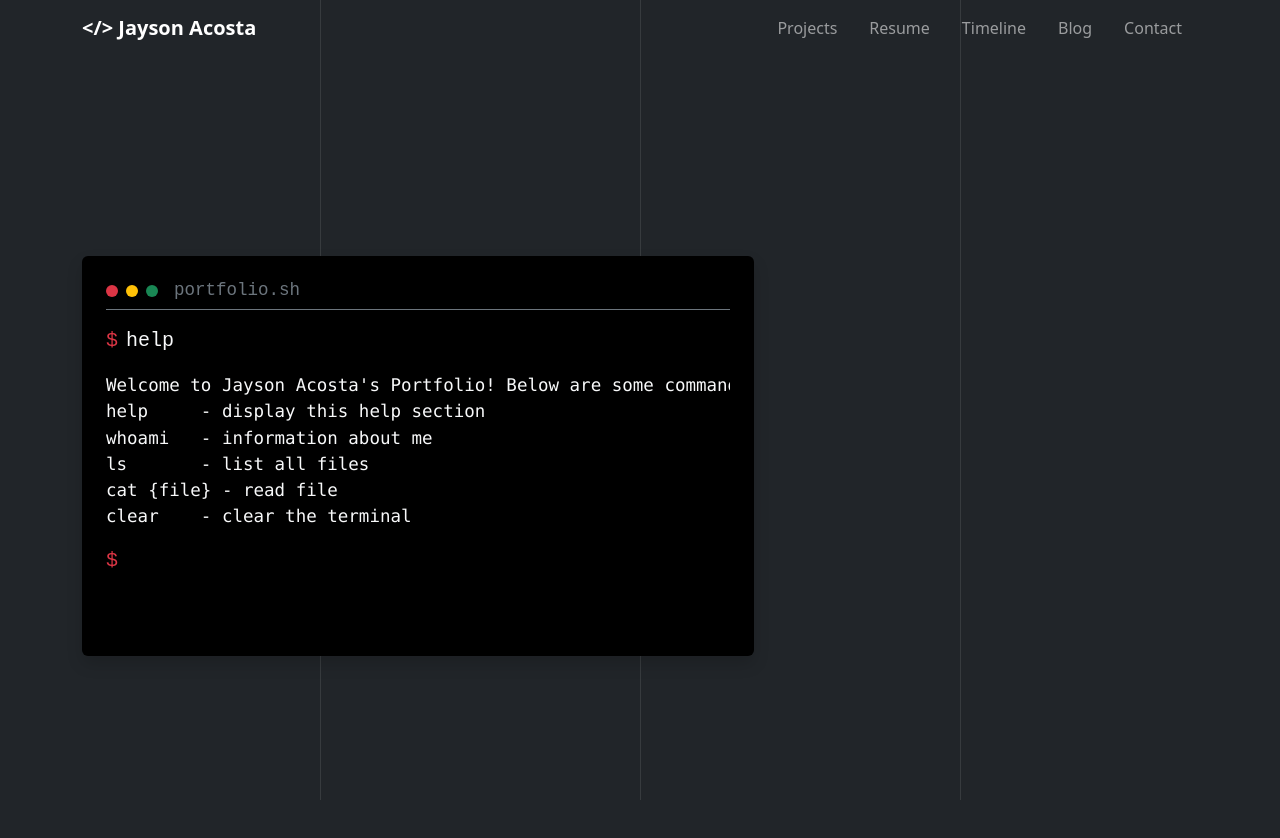
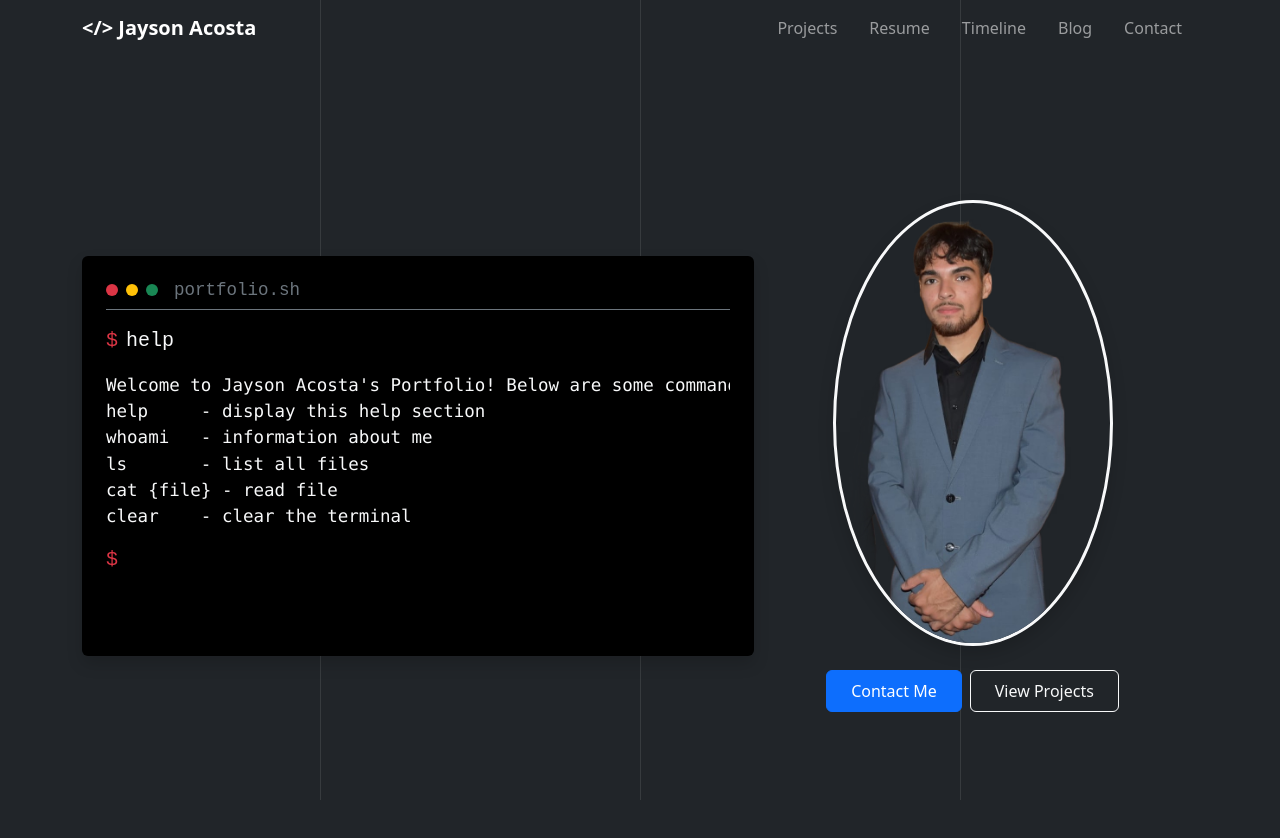
Before and after one commit to jacosta57/portfolio, a React (Vite) app: page / in a window 1280 px wide. Shown: the top 838 px of the page. Built offline with nearby package versions, Linux system fonts and the light colour scheme.

Commit message:
Added Column for Image and buttons next to Terminal

```diff
--- a/src/App.jsx
+++ b/src/App.jsx
@@ -1,13 +1,21 @@
 import 'bootstrap/dist/css/bootstrap.min.css'
 import Terminal from './components/Terminal/Terminal'
 import Navbar from './components/Navbar/Navbar'
+import MyCol from './components/MyCol/MyCol'
 
 function App() {
 
   return (
     <div>
       <Navbar />
-      <Terminal className="terminal" />
+      <section className="position-relative min-vh-100 d-flex align-items-center">
+        <div className="container">
+          <div className="row align-items-center">
+            <Terminal />
+            <MyCol />
+          </div>
+        </div>
+      </section>
     </div>
   )
 }
--- /dev/null
+++ b/src/components/MyCol/MyCol.jsx
@@ -0,0 +1,17 @@
+import image from '../../assets/me.png'
+
+function MyCol(){
+    return (
+        <div className="col-lg-5">
+          <div className="text-center">
+            <img src={image} alt="Profile" className="rounded-circle img-fluid border border-3 border-light shadow" style={{maxWidth: "280px" }}/>
+            <div className="mt-4">
+              <a href="./html/contact.html" className="btn btn-primary me-2 px-4 py-2">Contact Me</a>
+              <a href="./html/project.html" className="btn btn-outline-light px-4 py-2">View Projects</a>
+            </div>
+          </div>
+        </div>
+    )
+}
+
+export default MyCol;
--- a/src/components/Navbar/Navbar.jsx
+++ b/src/components/Navbar/Navbar.jsx
@@ -1,27 +1,27 @@
 function Navbar() {
     return (
-        <nav class="navbar navbar-expand-lg navbar-dark">
-            <div class="container">
-                <a class="navbar-brand fw-bold">&lt;/&gt; Jayson Acosta</a>
-                <button class="navbar-toggler" type="button" data-bs-toggle="collapse" data-bs-target="#navbarNav">
-                    <span class="navbar-toggler-icon"></span>
+        <nav className="navbar navbar-expand-lg navbar-dark">
+            <div className="container">
+                <a className="navbar-brand fw-bold">&lt;/&gt; Jayson Acosta</a>
+                <button className="navbar-toggler" type="button" data-bs-toggle="collapse" data-bs-target="#navbarNav">
+                    <span className="navbar-toggler-icon"></span>
                 </button>
-                <div class="collapse navbar-collapse" id="navbarNav">
-                    <ul class="navbar-nav ms-auto">
-                        <li class="nav-item mx-2">
-                            <a class="nav-link" href="">Projects</a>
+                <div className="collapse navbar-collapse" id="navbarNav">
+                    <ul className="navbar-nav ms-auto">
+                        <li className="nav-item mx-2">
+                            <a className="nav-link" href="">Projects</a>
                         </li>
-                        <li class="nav-item mx-2">
-                            <a class="nav-link" href="">Resume</a>
+                        <li className="nav-item mx-2">
+                            <a className="nav-link" href="">Resume</a>
                         </li>
-                        <li class="nav-item mx-2">
-                            <a class="nav-link" href="">Timeline</a>
+                        <li className="nav-item mx-2">
+                            <a className="nav-link" href="">Timeline</a>
                         </li>
-                        <li class="nav-item mx-2">
-                            <a class="nav-link" href="">Blog</a>
+                        <li className="nav-item mx-2">
+                            <a className="nav-link" href="">Blog</a>
                         </li>
-                        <li class="nav-item mx-2">
-                            <a class="nav-link" href="">Contact</a>
+                        <li className="nav-item mx-2">
+                            <a className="nav-link" href="">Contact</a>
                         </li>
                     </ul>
                 </div>
--- a/src/components/Terminal/Terminal.jsx
+++ b/src/components/Terminal/Terminal.jsx
@@ -81,14 +81,8 @@ clear    - clear the terminal`}
   };
 
   return (
-    <section className="position-relative min-vh-100 d-flex align-items-center">
-      <div className="container">
-        <div className="row align-items-center">
-          <div className="col-12 mb-4 mb-lg-0">
-            <div
-              className="bg-black rounded p-4 shadow fs-5"
-              style={{ height: '50vh', width: '84vh', overflowY: 'auto', fontFamily: 'monospace', scrollbarColor: '#121111 black'}}
-            >
+          <div className="col-lg-7 mb-4 mb-lg-0">
+            <div className="bg-black rounded p-4 shadow fs-5"  style={{ height: '50vh', width: '84vh', overflowY: 'auto', fontFamily: 'monospace', scrollbarColor: '#121111 black'}}>
               <TerminalHeader />
 
               {history.map((entry, index) => (
@@ -102,9 +96,6 @@ clear    - clear the terminal`}
               <div ref={terminalEnd} />
             </div>
           </div>
-        </div>
-      </div>
-    </section>
   );
 }
 
```
Also changed, not shown: src/assets/me.png (added).
